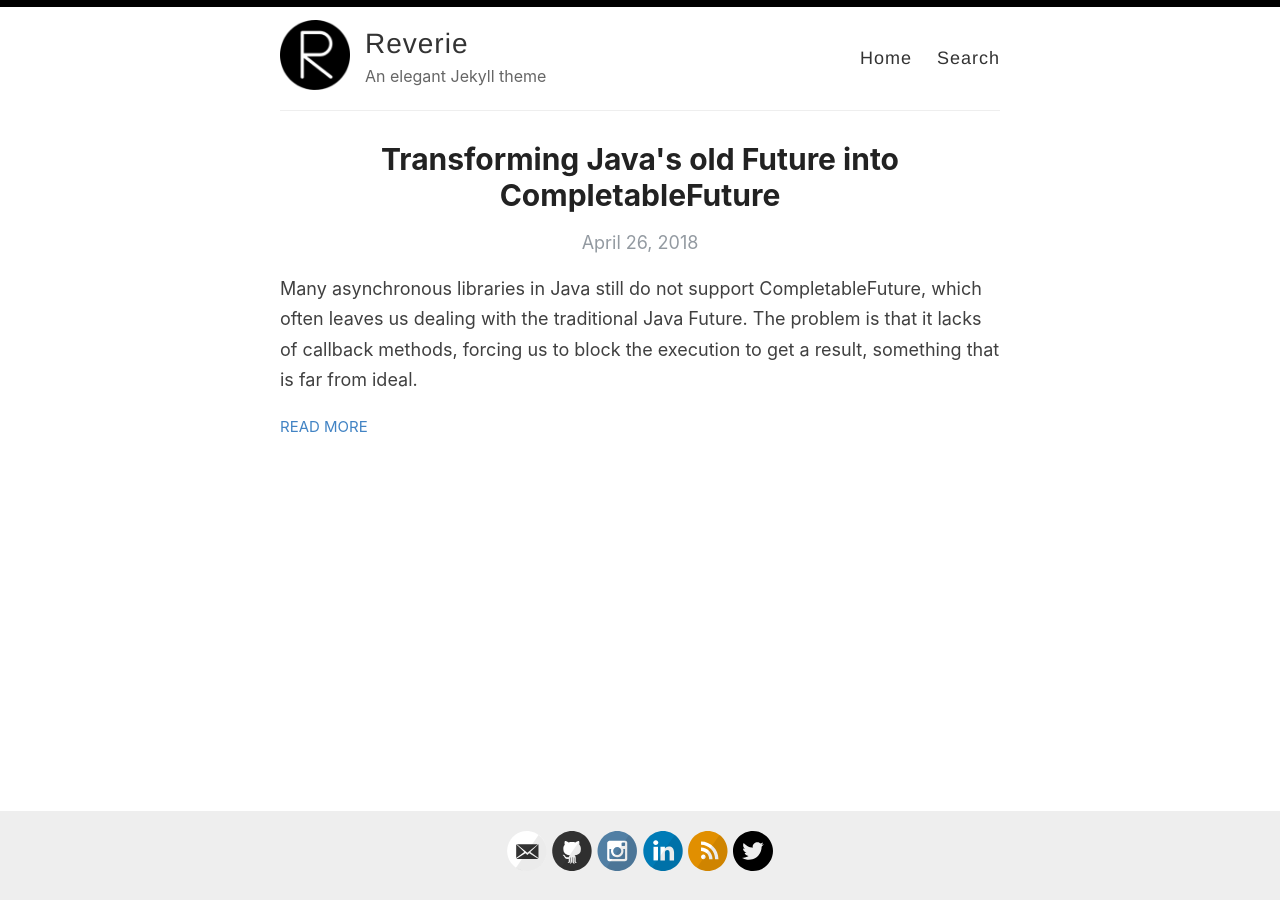
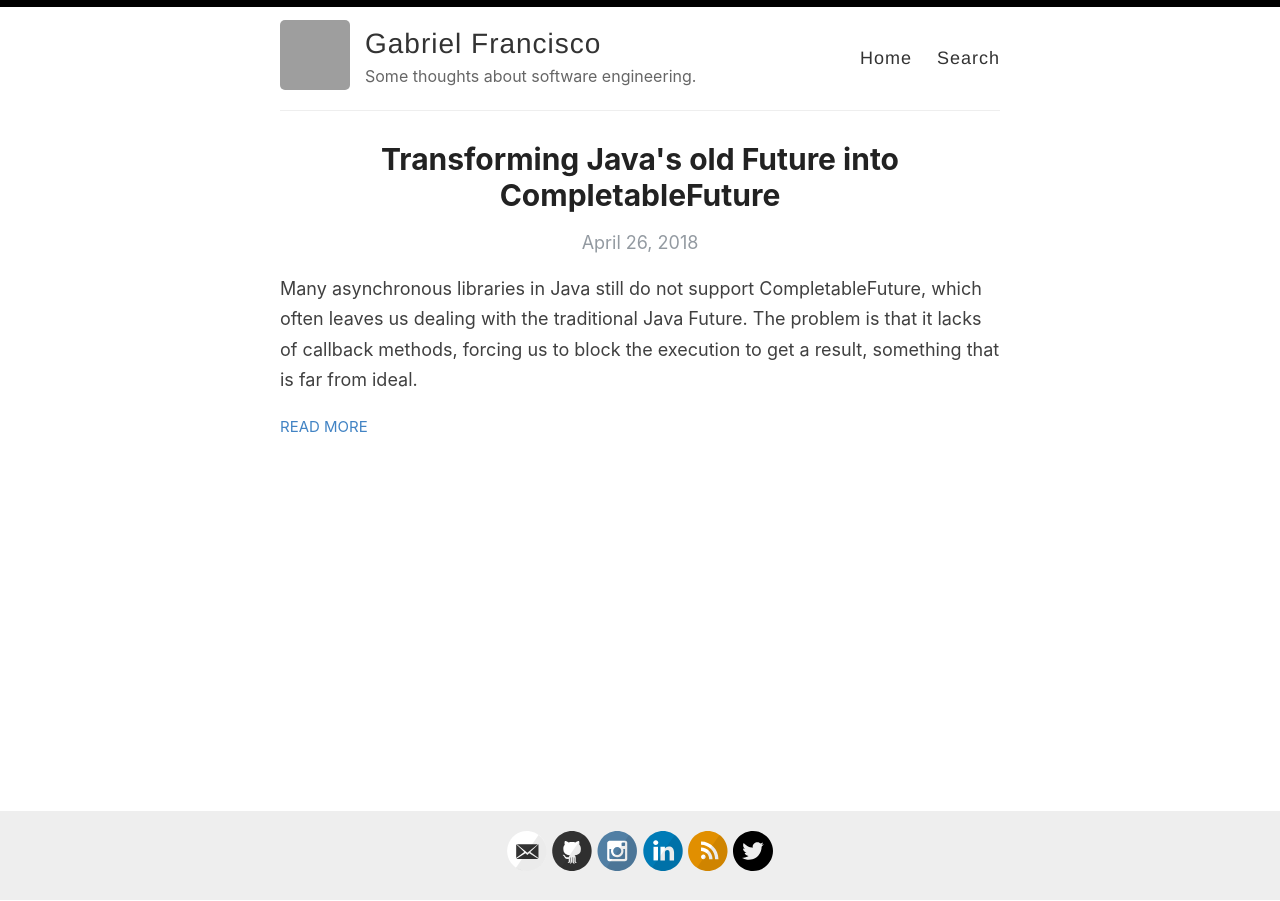
Before and after one commit to gabfssilva/gabfssilva.github.io, a Jekyll site: the page built from index.html, in a window 1280 px wide. Built offline with Jekyll 4.4.1, drawn with Linux system fonts in a browser that asks for light colours; the list of posts is cut into pages by our own code; grey boxes are pictures that could not be loaded.

Commit message:
Adjusting pic, name and description

```diff
--- a/_config.yml
+++ b/_config.yml
@@ -3,16 +3,16 @@
 #
 
 # Name of your site (displayed in the header)
-name: Reverie
+name: Gabriel Francisco
 
 # Name of the author
 author: Gabriel Francisco
 
 # Short bio or description (displayed in the header)
-description: An elegant Jekyll theme
+description: Some thoughts about software engineering.
 
 # URL of your avatar or profile pic (you could use your GitHub profile pic)
-avatar: /images/reverie.png
+avatar: https://avatars.githubusercontent.com/u/5403842
 
 #
 # Flags below are optional
```
